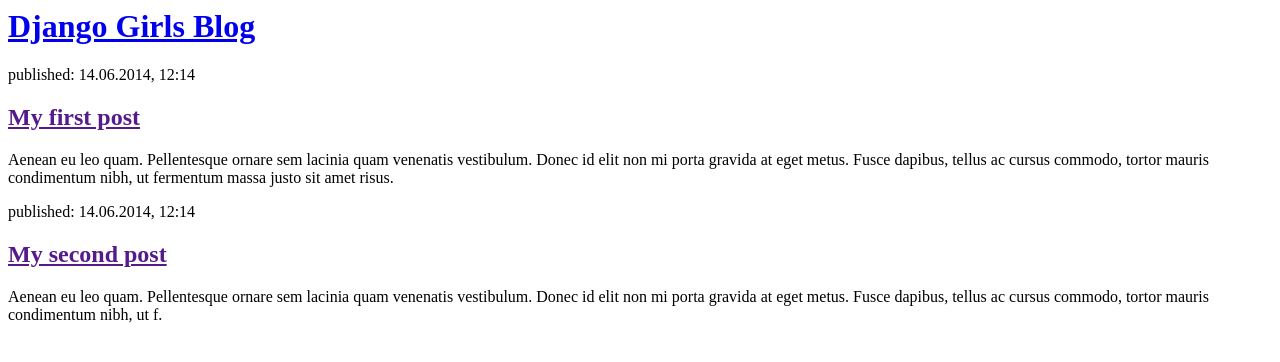
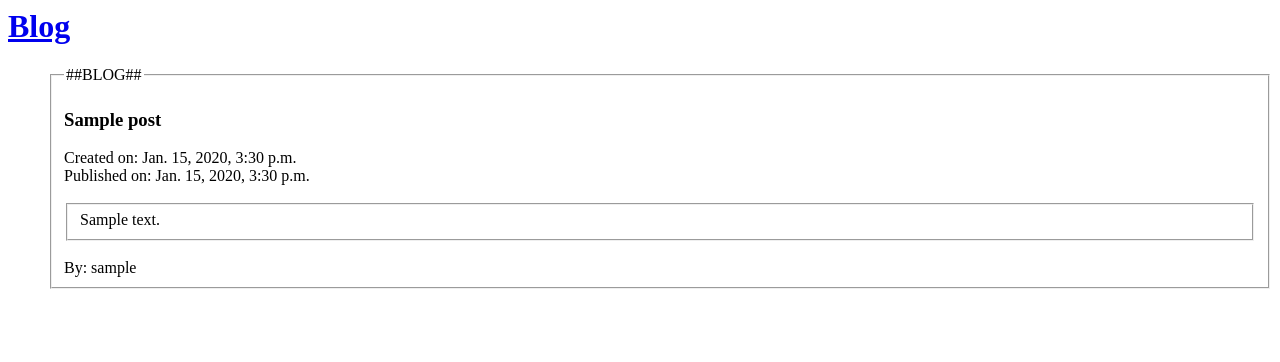
Before and after one commit to b30wulffz/my-first-blog, a Django app: template blog/templates/blog/post_list.html in a window 1280 px wide. Shown: the top 362 px of the page. Run offline with Django 3.2, Linux system fonts and the light colour scheme; the template is opened without the code that fills it: values that come from a table or form of the project are taken from there, others are empty; tables that the repository leaves empty hold one stand-in row (values such as "Sample post").

Commit message:
Linked template with model

```diff
--- a/blog/templates/blog/post_list.html
+++ b/blog/templates/blog/post_list.html
@@ -4,19 +4,33 @@
     </head>
     <body>
         <div>
-            <h1><a href="/">Django Girls Blog</a></h1>
+            <h1><a href="/">Blog</a></h1>
         </div>
 
-        <div>
-            <p>published: 14.06.2014, 12:14</p>
-            <h2><a href="">My first post</a></h2>
-            <p>Aenean eu leo quam. Pellentesque ornare sem lacinia quam venenatis vestibulum. Donec id elit non mi porta gravida at eget metus. Fusce dapibus, tellus ac cursus commodo, tortor mauris condimentum nibh, ut fermentum massa justo sit amet risus.</p>
-        </div>
-
-        <div>
-            <p>published: 14.06.2014, 12:14</p>
-            <h2><a href="">My second post</a></h2>
-            <p>Aenean eu leo quam. Pellentesque ornare sem lacinia quam venenatis vestibulum. Donec id elit non mi porta gravida at eget metus. Fusce dapibus, tellus ac cursus commodo, tortor mauris condimentum nibh, ut f.</p>
-        </div>
+		<ul>
+		{% for post in posts %}
+			<div>
+				<fieldset>
+					<legend>
+						##BLOG##
+					</legend>
+					<H3>
+						{{ post.title }}
+					</h3>
+					Created on: {{ post.created_date }}
+					<br>
+					Published on: {{ post.published_date }}
+					<br>
+					<br>
+					<fieldset>
+						{{ post.text }}
+					</fieldset>
+					<br>
+					By: {{ post.author|linebreaksbr }}
+				</fieldset>
+			</div>
+			<br><br>
+		{% endfor %}
+		</ul>
     </body>
 </html>
```
Also changed, not shown: blog/views.py (+4 -3 lines).
